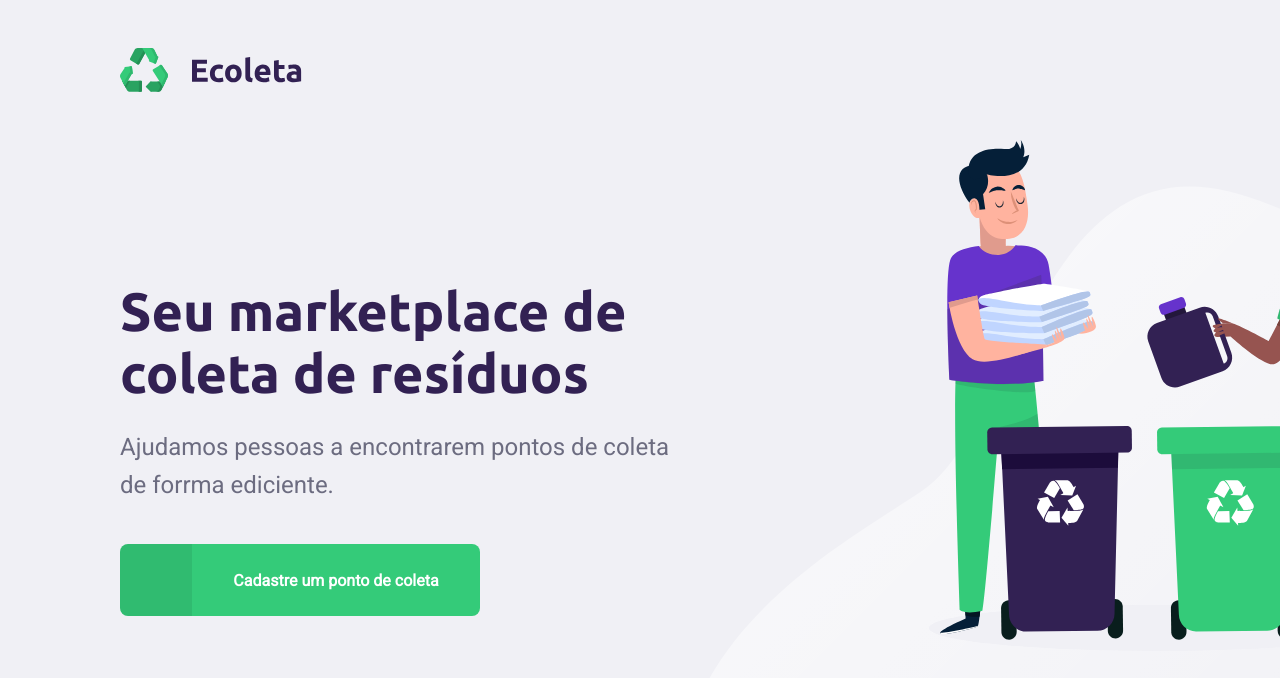
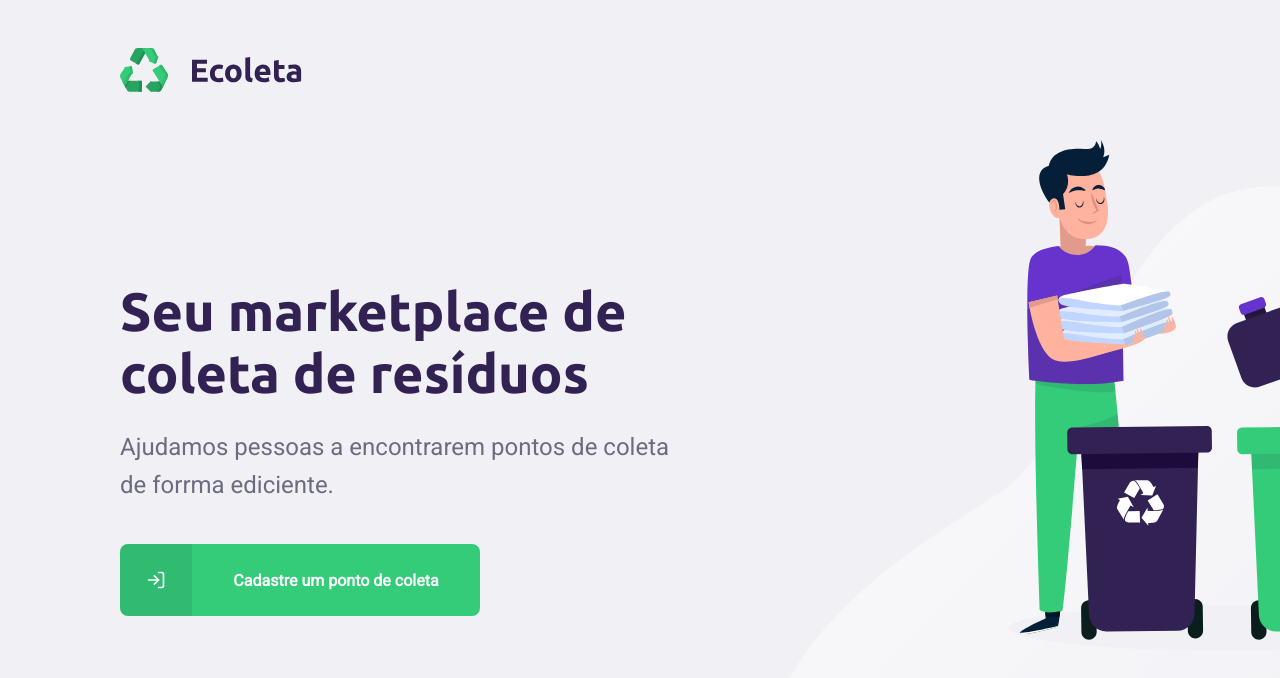
Before and after one commit to DanielSilvado/ecoleta-frontend, a React (Create React App) app: page / in a window 1280 px wide. Shown: the top 678 px of the page. Built offline with nearby package versions, Linux system fonts and the light colour scheme.

Commit message:
create routes

```diff
--- a/package.json
+++ b/package.json
@@ -13,6 +13,7 @@
     "react": "^16.13.1",
     "react-dom": "^16.13.1",
     "react-icons": "^3.10.0",
+    "react-router-dom": "^5.2.0",
     "react-scripts": "3.4.1",
     "typescript": "~3.7.2"
   },
@@ -36,5 +37,8 @@
       "last 1 firefox version",
       "last 1 safari version"
     ]
+  },
+  "devDependencies": {
+    "@types/react-router-dom": "^5.1.5"
   }
 }
--- a/src/App.tsx
+++ b/src/App.tsx
@@ -1,12 +1,12 @@
 import React from 'react';
 import './App.css';
 
-import Home from './pages/Home'
+import Routes from './routes'
 
 
 function App() {
   return (
-    <Home />
+    <Routes />
   );
 }
 
--- a/src/pages/Home/index.tsx
+++ b/src/pages/Home/index.tsx
@@ -1,5 +1,7 @@
 import React from 'react'
 import { FiLogIn } from 'react-icons/fi'
+
+import { Link } from 'react-router-dom'
 
 import './styles.css'
 
@@ -17,12 +19,12 @@ const Home = () => {
           <h1>Seu marketplace de coleta de resíduos</h1>
           <p>Ajudamos pessoas a encontrarem pontos de coleta de forrma ediciente.</p>
 
-          <a href="/cadastro">
+          <Link to="/cadastro">
             <span>
-              {FiLogIn}
+              <FiLogIn />
             </span>
             <strong>Cadastre um ponto de coleta</strong>
-          </a>
+          </Link>
         </main>
       </div>
     </div>
--- a/src/pages/Home/styles.css
+++ b/src/pages/Home/styles.css
@@ -1,7 +1,7 @@
 #page-home {
   height: 100vh;
 
-  background: url('../../assets/home-background.svg') no-repeat 680px bottom;
+  background: url('../../assets/home-background.svg') no-repeat 760px bottom;
 }
 
 #page-home .content {
--- /dev/null
+++ b/src/routes.tsx
@@ -0,0 +1,17 @@
+import React from 'react'
+import { BrowserRouter, Route } from 'react-router-dom'
+
+import Home from './pages/Home'
+import CreatePoint from './pages/CreatePoints'
+
+const Routes = () => {
+  return (
+    <BrowserRouter>
+      <Route component={Home} exact path="/" />
+      <Route component={CreatePoint} path="/cadastro" />
+    </BrowserRouter>
+  )
+
+}
+
+export default Routes
```
Also changed, not shown: 1 other file (tests, documents, lock files or other folders).
